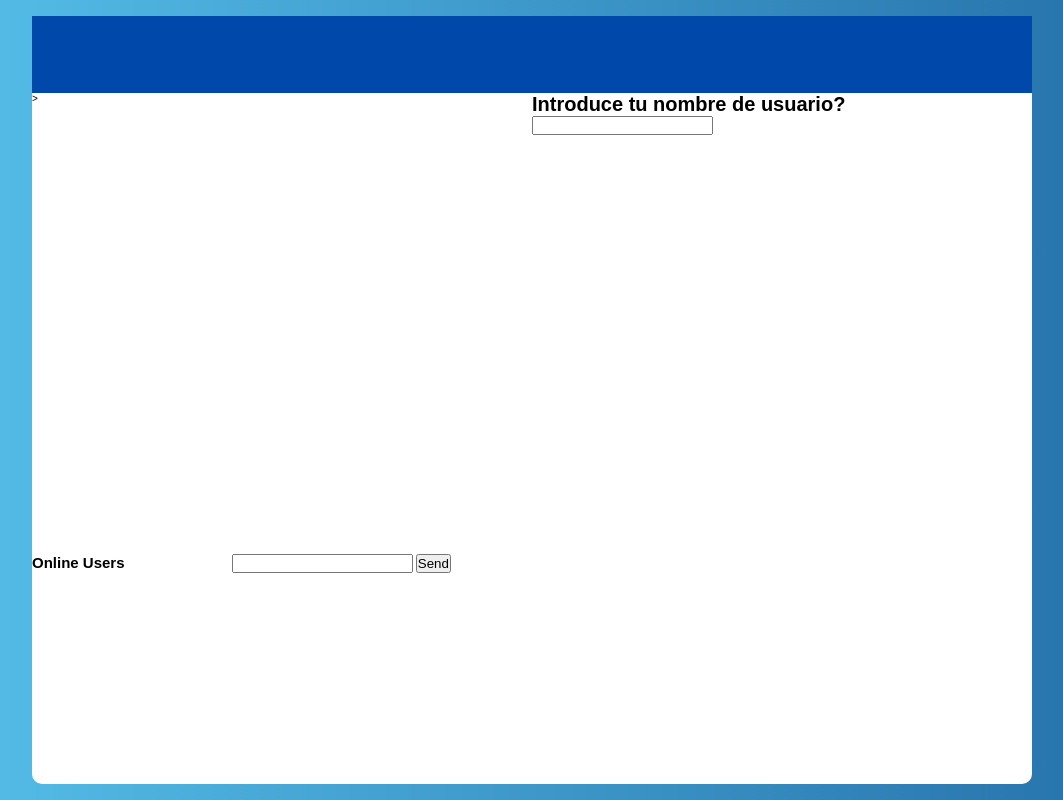
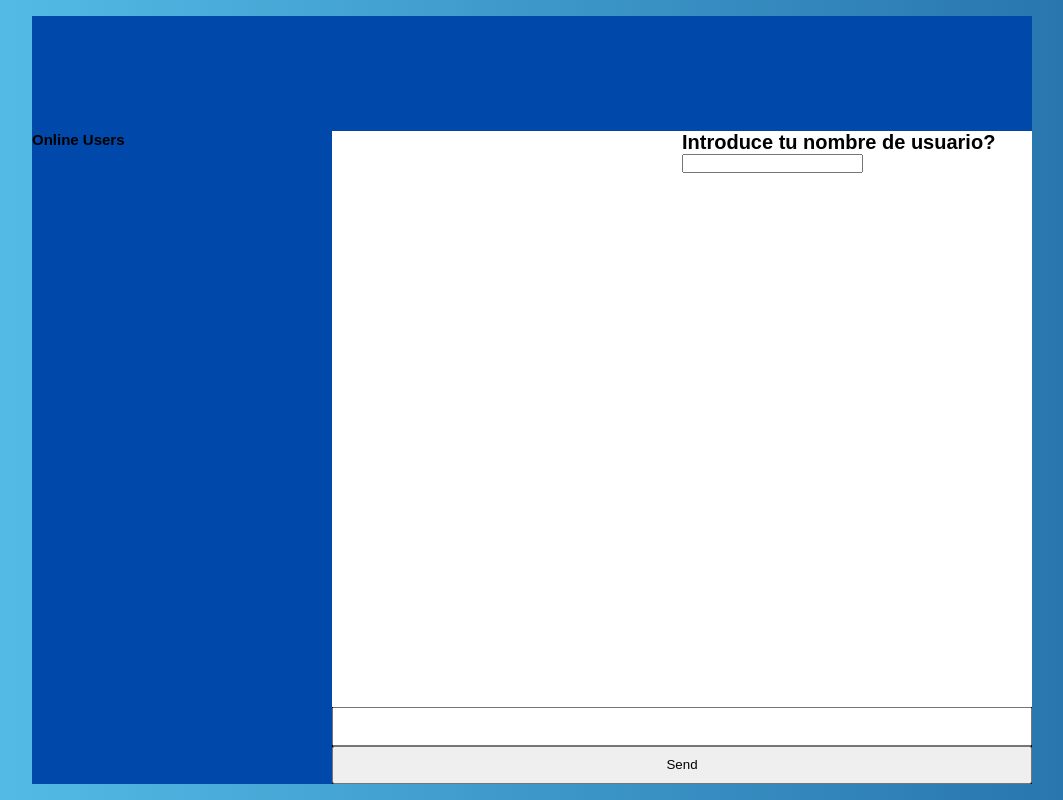
Before and after one commit to go3212/azure_bot_template, a website: page public/index.html in a window 1280 px wide. Shown: the whole page, without its empty margins (108-1171 px from the left). Drawn offline with nearby package versions, Linux system fonts and the light colour scheme; no server answers.

Commit message:
Mejora de interfaz

```diff
--- a/public/chat.js
+++ b/public/chat.js
@@ -16,7 +16,7 @@ $(function ()
     // If send message btn is clicked
     send_message.click(function()
     {
-        socket.emit('new_message', { message : message.val() })
+        socket.emit('new_message', { message : message.val() });
     });
     // Or if the enter key is pressed
     message.keypress( e =>
@@ -24,14 +24,12 @@ $(function ()
         let keycode = (e.keyCode ? e.keyCode : e.which);
         if(keycode == '13')
         {
-            socket.emit('new_message', {message : message.val()});
+            socket.emit('new_message', { message : message.val() });
         }
-    })
+    });
 
-    //Listen on new_message
-    socket.on("new_message", (data) =>
+    socket.on('new_message', (data) =>
     {
-
         feedback.html('');
         message.val('');
         //append the new message on the chatroom
@@ -42,8 +40,8 @@ $(function ()
                               <p class="chat-text" style="color: rgba(0,0,0,0.87)">${data.message}</p>
                             </div>
                         </div>
-                        `)
-        keepTheChatRoomToTheBottom()
+                        `);
+        keepTheChatRoomToTheBottom();
     });
 
     //Emit a username
@@ -60,8 +58,8 @@ $(function ()
                 {
                     html += `<li class="list-item" style="color: ${data[i].color}">${data[i].username}</li>`;
                 }
-                usersList.html(html)
-            })
+                usersList.html(html);
+            });
         }
     });
 
@@ -71,21 +69,15 @@ $(function ()
         let keycode = (e.keyCode ? e.keyCode : e.which);
         if(keycode != '13')
         {
-            socket.emit('typing')
+            socket.emit('typing');
         }
     });
 
     //Listen on typing
     socket.on('typing', (data) =>
     {
-        feedback.html("<p><i>" + data.username + " is typing a message..." + "</i></p>")
+        feedback.html("<p><i>" + data.username + " is typing a message..." + "</i></p>");
     });
-
-    //listen on typing
-    socket.on('typing', data =>
-    {
-        socket.broadcast.emit('typing', { username: socket.username })
-    })
 });
 
 // function thats keeps the chatbox stick to the bottom
--- a/public/css/styles.css
+++ b/public/css/styles.css
@@ -24,36 +24,18 @@ body
     place-items: center;
 }
 
-.users-list
-{
-    grid-area: header;
-    background: #0048AA;
-}
-
-.input-zone
-{
-    position: relative;
-    grid-area: text;
-    background-color: rgb(0, 0, 0);
-}
-
-.chatroom
-{
-    grid-area: server;
-}
-
 .container
 {
     margin: auto;
     display: grid;
 
-    grid-template-columns: 20% 30% 50%;
-    grid-template-rows: 10% 60% 30%;
+    grid-template-columns: 30% 35% 35%;
+    grid-template-rows: 15% 75% 10%;
     grid-template-areas:
         "header header header"
         "people server local"
         "people text text";
-    justify-items: stretch;
+
     min-width: 800px;
     max-width: 1000px;
     max-height: 800px;
@@ -62,3 +44,33 @@ body
     background: #FFF;
     border-radius: 10px;
 }
+
+.online
+{
+    grid-area: people;
+    background: #0048AA;
+}
+
+.modal
+{
+    grid-area: local;
+}
+
+.users-list
+{
+    display: grid;
+    grid-area: header;
+    background: #0048AA;
+}
+
+.input
+{
+    display: grid;
+    grid-area: text;
+    background: #000;
+}
+
+.chatroom
+{
+    grid-area: server;
+}
--- a/public/index.html
+++ b/public/index.html
@@ -11,7 +11,7 @@
 </head>
 
 <body>
-    <div id = "chat-container" class = "container">>
+    <div id = "chat-container" class = "container">
                 <!-- The Modal -->
         <div id="myModal" class="modal">
             <!-- Modal content -->
@@ -21,7 +21,7 @@
             </div>
         </div>
 
-        <div class="online-user-header-container">
+        <div class="online">
             <header>
                 <h2>Online Users</h2>
             </header>
@@ -40,7 +40,7 @@
         </div>
 
         <!-- Input zone -->
-        <div id="input_zone" class = "input_zone">
+        <div id="input_zone" class = "input">
             <input id="message" class="vertical-align custom-input" type="text" />
             <button id="send_message" class="vertical-align btn" type="button">Send</button>
         </div>
```
Also changed, not shown: index.js (+10 -3 lines).
